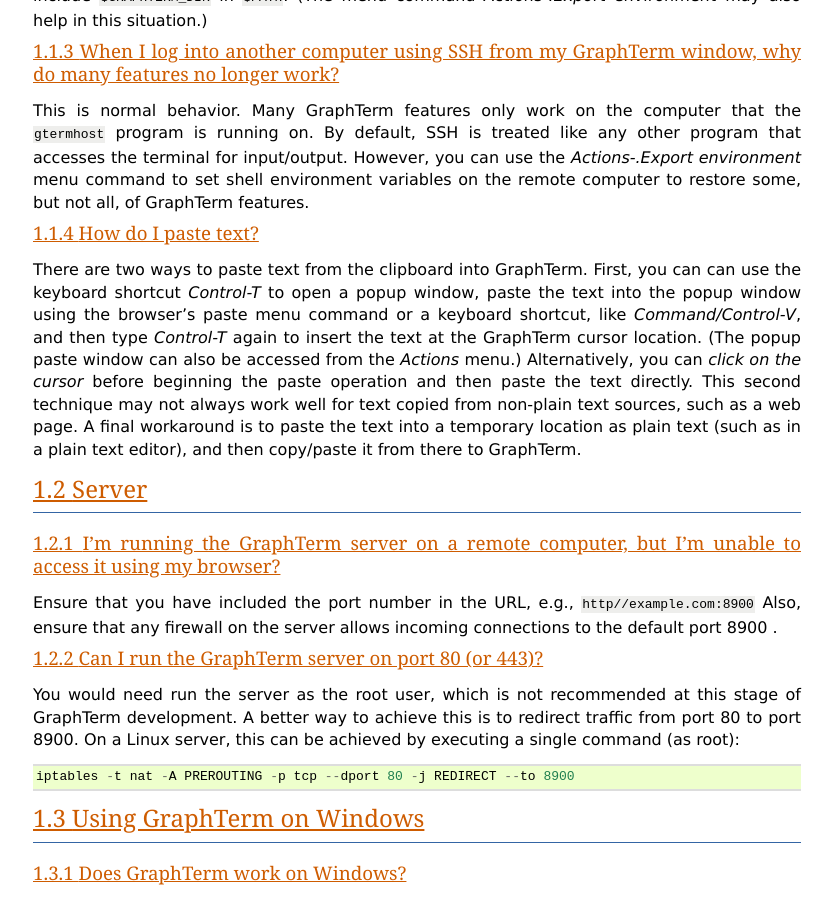
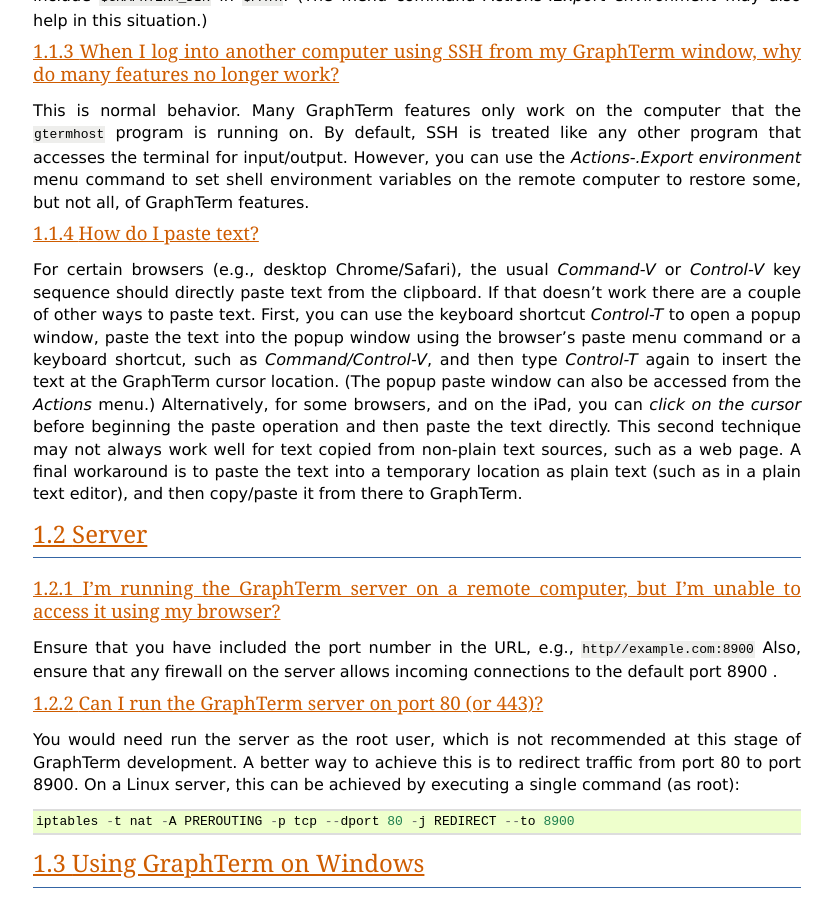
Before and after one commit to mitotic/graphterm, a Sphinx documentation site: the page built from docs/troubleshooting.rst, in a window 1280 px wide and 900 px high, scrolled down 1169 px. Shown: the whole window, without its empty margins (47-880 px from the left). Built offline with Sphinx 7.4.7, drawn with Linux system fonts in a browser that asks for light colours; pages that are not in the unit, such as notebooks, are missing from menus; the version number could not be read and is left out.

Commit message:
Alternative paste implementation

```diff
--- a/docs/troubleshooting.rst
+++ b/docs/troubleshooting.rst
@@ -42,17 +42,21 @@
 How do I paste text?
 ----------------------------------------------------------------------------------
 
-There are two ways to paste text from the clipboard into GraphTerm.
-First, you can can use the keyboard shortcut *Control-T* to open a
+For certain browsers (e.g., desktop Chrome/Safari),
+the usual *Command-V* or *Control-V* key sequence should directly
+paste text from the clipboard. If that doesn't work there are a couple
+of other ways to paste text.
+First, you can use the keyboard shortcut *Control-T* to open a
 popup window, paste the text into the popup window using the
 browser's paste menu command or a keyboard shortcut,
-like *Command/Control-V*, and then type *Control-T* again to
+such as *Command/Control-V*, and then type *Control-T* again to
 insert the text at the GraphTerm cursor location.
 (The popup paste window can also be accessed from the *Actions* menu.)
-Alternatively, you can *click on the cursor* before beginning the
-paste operation and then paste the text directly. This second
-technique may not always work well for text copied from non-plain
-text sources, such as a web page. A final workaround is to paste the
+Alternatively, for some browsers, and on the iPad, you can *click on the cursor*
+before beginning the paste operation and then paste the text directly.
+This second technique may not always work well for text copied from non-plain
+text sources, such as a web page.
+A final workaround is to paste the
 text into a temporary location as plain text (such as in a plain text
 editor), and then copy/paste it from there to GraphTerm.
 
```
Also changed, not shown: docs/usage.rst (+9 -6 lines), 1 other file.
